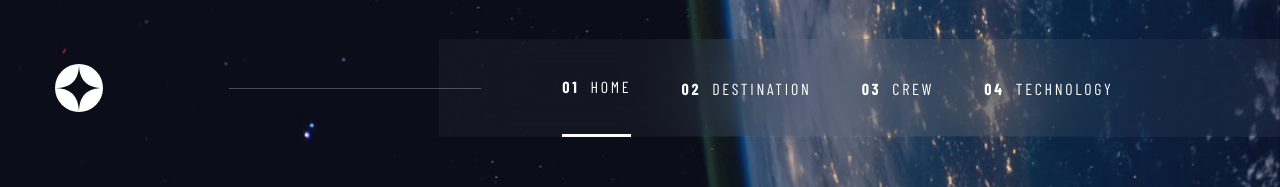
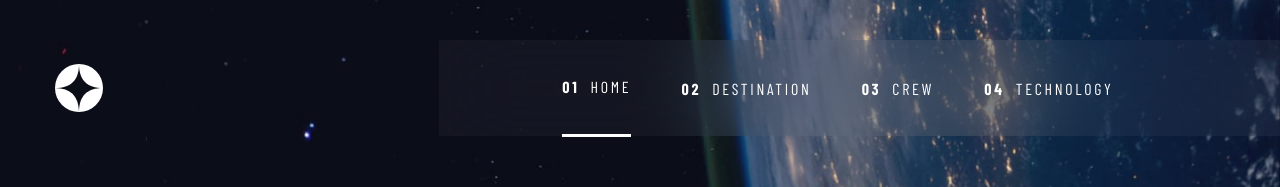
Before and after one commit to OlaleyeFisayo/space-tourism, a React (Vite) app: page / in a window 1280 px wide. Shown: the top 187 px of the page. Built offline with nearby package versions, Linux system fonts and the light colour scheme; a web font is replaced by a local one.

Commit message:
Update Navbar component

```diff
--- a/src/components/navbar/index.scss
+++ b/src/components/navbar/index.scss
@@ -12,22 +12,6 @@
     img {
       width: 3rem;
       height: 3rem;
-    }
-
-    div {
-      position: relative;
-      display: flex;
-      align-items: center;
-
-      .line {
-        position: absolute;
-        display: block;
-        width: 50%;
-        height: 0.0625rem;
-        opacity: 0.2515;
-        background: #fff;
-        left: -40%;
-        z-index: 1;
     }
 
     .nav-list {
@@ -76,11 +60,9 @@
       }
     }
   }
-  }
 
   @media (max-width: 1320px) {
     #desktop-view {
-      div {
       .line {
         width: 30%;
         left: -25%;
@@ -88,11 +70,9 @@
       }
     }
   }
-  }
 
   @media (max-width: 1200px) {
     #desktop-view {
-      div {
       .line {
         width: 25%;
         left: -20%;
@@ -100,14 +80,11 @@
       }
     }
   }
-  }
 
   @media (max-width: 1150px) {
     #desktop-view {
-      div {
       .line {
         display: none;
-        }
       }
     }
   }
@@ -116,7 +93,6 @@
     #desktop-view {
       gap: 2rem;
 
-      div {
       .nav-list {
         padding: 0 3rem;
         gap: 2.31rem;
@@ -133,7 +109,6 @@
       }
     }
   }
-  }
 
   @media (max-width: 860px) {
     padding: 0 0 0 2.44rem;
--- a/src/components/navbar/index.tsx
+++ b/src/components/navbar/index.tsx
@@ -7,12 +7,10 @@ export default function Navbar() {
     <div className="nav-container">
       <nav id="desktop-view">
         <img src={logo} alt="Logo" loading="lazy" />
-        <div>
-          <div className="line"></div>
         <ul className="nav-list">
           <li>
             <NavLink
-                className={({ isActive }) => (isActive ? "active" : "")}
+              className={({ isActive }) => isActive ? "active" : ""}
               to=".."
             >
               <p>
@@ -22,7 +20,7 @@ export default function Navbar() {
           </li>
           <li>
             <NavLink
-                className={({ isActive }) => (isActive ? "active" : "")}
+              className={({ isActive }) => isActive ? "active" : ""}
               to="/destination"
             >
               <p>
@@ -32,7 +30,7 @@ export default function Navbar() {
           </li>
           <li>
             <NavLink
-                className={({ isActive }) => (isActive ? "active" : "")}
+              className={({ isActive }) => isActive ? "active" : ""}
               to="/crew"
             >
               <p>
@@ -42,7 +40,7 @@ export default function Navbar() {
           </li>
           <li>
             <NavLink
-                className={({ isActive }) => (isActive ? "active" : "")}
+              className={({ isActive }) => isActive ? "active" : ""}
               to="/technology"
             >
               <p>
@@ -51,7 +49,6 @@ export default function Navbar() {
             </NavLink>
           </li>
         </ul>
-        </div>
       </nav>
     </div>
   );
```
Lines whose indentation alone changed are shown as unchanged.
